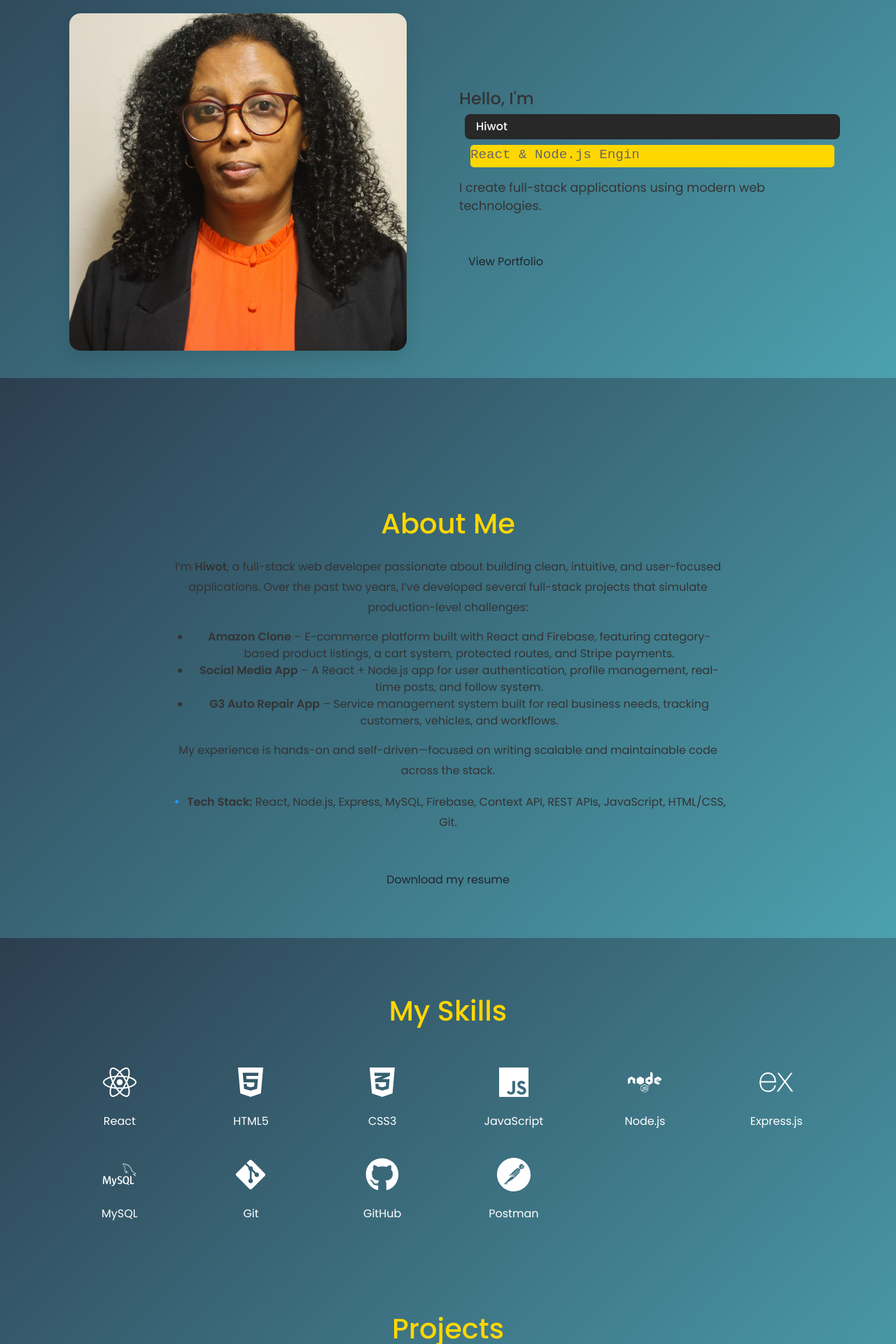
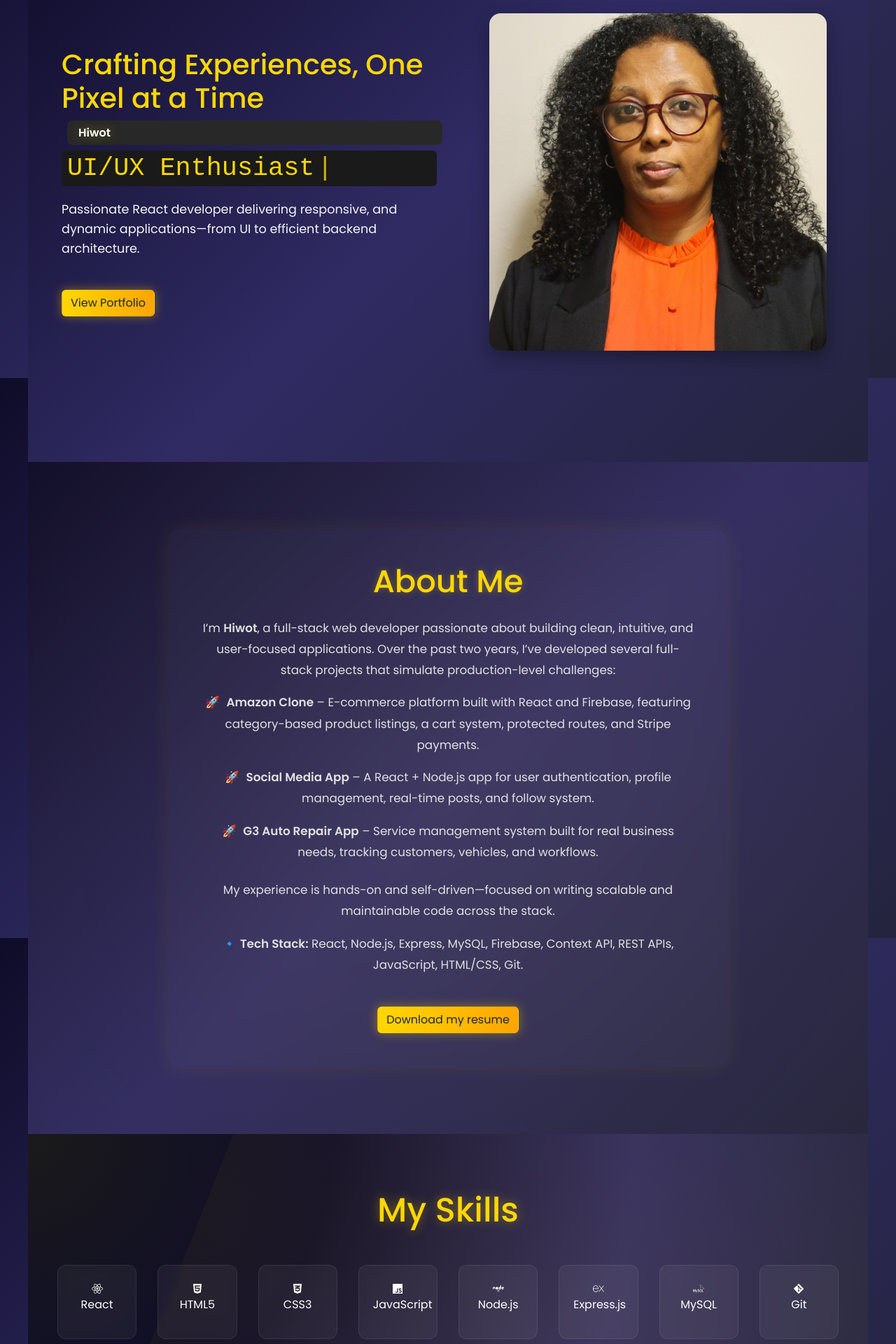
Before and after one commit to HiwTech/portfolio-react, a React (Vite) app: page / in a window 1280 px wide. Shown: the part 260-2180 px from the top of the page at 70% size. Built offline with nearby package versions, Linux system fonts and the light colour scheme.

Commit message:
change look and feel

```diff
--- a/src/App.jsx
+++ b/src/App.jsx
@@ -12,6 +12,8 @@ import HomePage from "./Components/Intro/HomePage";
 
 
 function App() {
+
+
   return (
     <div>
       <Navbar />
--- a/src/Components/About/About.css
+++ b/src/Components/About/About.css
@@ -1,79 +1,120 @@
 .about-section {
-  padding: 4rem 2rem;
-  /* background-color: #ffffff; */
-  color: #333;
+  padding: 6rem 2rem;
+  background: linear-gradient(135deg, #0f0c29, #302b63, #24243e);
+  color: #f5f5f5;
   display: flex;
   justify-content: center;
+  position: relative;
+  overflow: hidden;
+
+}
+
+
+/* glowing floating particles background */
+.about-section::before {
+  content: "";
+  position: absolute;
+  top: -50%;
+  left: -50%;
+  width: 200%;
+  height: 200%;
+  background: radial-gradient(circle, rgba(255, 215, 0, 0.05) 0%, transparent 70%);
+  animation: rotateBackground 40s linear infinite;
+  z-index: 0;
+}
+
+@keyframes rotateBackground {
+  from { transform: rotate(0deg); }
+  to { transform: rotate(360deg); }
 }
 
 .about-content {
   max-width: 800px;
   width: 100%;
   text-align: center;
+  position: relative;
+
+  background: rgba(255, 255, 255, 0.03);
+  backdrop-filter: blur(6px);
+  padding: 3rem;
+  border-radius: 1rem;
+  box-shadow: 0 0 30px rgba(255, 215, 0, 0.08);
 }
 
 .about-content h2 {
-  font-size: 2.5rem;
+  font-size: 2.8rem;
   margin-bottom: 1.5rem;
   color: #FFD700;
+  text-shadow: 0 0 10px rgba(255, 215, 0, 0.3);
 }
 
-.about-content p {
-  font-size: 1rem;
+.about-content p,
+.about-content li {
+  font-size: 1.05rem;
   line-height: 1.8;
   margin-bottom: 1rem;
+  color: #e0e0e0;
+}
+
+.about-content ul {
+  list-style: none;
+  padding-left: 0;
+  margin-bottom: 1.5rem;
+}
+
+.about-content li::before {
+  content: "🚀 ";
+  margin-right: 5px;
 }
 
 .tech-stack {
   margin-top: 1.5rem;
   font-weight: 500;
+  color: #FFD700;
 }
 
 .btn {
   display: inline-block;
-  margin-top: 2rem;
-  padding: 0.75rem 1rem;
-  background-color: #FFD700;
-  color: white;
+  margin-top: 1.8rem;
+  padding: 0.75rem 2rem;
+  background: linear-gradient(90deg, #FFD700, #FFA500);
+  color: #1a1a1a;
   border: none;
   border-radius: 2rem;
   font-weight: bold;
   cursor: pointer;
-  transition: background-color 0.3s ease;
   text-decoration: none;
+  transition: box-shadow 0.4s ease, transform 0.3s ease;
+  box-shadow: 0 0 15px rgba(255, 215, 0, 0.4);
 }
 
 .btn:hover {
-  background-color: #e6c200;
+  transform: scale(1.05);
+  box-shadow: 0 0 25px rgba(255, 215, 0, 0.8);
 }
 
 /* Responsive */
 @media screen and (max-width: 768px) {
   .about-content {
-    padding: 0 1rem;
+    padding: 2rem 1rem;
+
   }
 
   .about-content h2 {
-    font-size: 2rem;
+    font-size: 2.2rem;
   }
 
-  .about-content p {
+  .about-content p,
+  .about-content li {
     font-size: 1rem;
   }
 }
 
-@media screen and (max-width: 480px) {
-  .about-content {
-    padding-top: 100px;
-       text-align: center;
+@media screen and (max-width: 768px) {
+  .about-section {
+    flex-direction: column;
+    padding-top: 2rem;
+    margin-top: 3rem;
 
   }
-
-  .about-content h2 {
-    font-size: 2rem;
-  }
-
-  .about-content p {
-    font-size: 1rem;
-  }
 }
--- a/src/Components/About/About.jsx
+++ b/src/Components/About/About.jsx
@@ -39,7 +39,7 @@ function About() {
           Firebase, Context API, REST APIs, JavaScript, HTML/CSS, Git.
         </p>
         <a
-          href="/UpdatedResume6.17.2025.pdf"
+          href="/Updated Resume6.202025.pdf"
           rel="noopener noreferrer"
           download="HiwotResume.pdf"
           className="btn"
--- a/src/Components/Intro/HomePage.jsx
+++ b/src/Components/Intro/HomePage.jsx
@@ -97,7 +97,7 @@ const HomePage = () => {
       </WelcomeBanner>
 
       {/* Featured Project Section */}
-      {/* <FeaturedSection>
+    /   <FeaturedSection>
         <h2 style={{ textAlign: "center", marginBottom: "2rem" }}>
           Featured Project
         </h2>
@@ -114,7 +114,7 @@ const HomePage = () => {
             View Details
           </ViewDetailsButton>
         </ProjectCard>
-      </FeaturedSection> */}
+      </FeaturedSection>
         </PageContainer>
   );
 };
--- a/src/Components/Intro/Intro.css
+++ b/src/Components/Intro/Intro.css
@@ -2,12 +2,13 @@
   display: flex;
   justify-content: space-between;
   align-items: center;
+  height: 100vh;
   padding: 4rem 2rem;
-  height: 100vh;
-  /* background: #eceaea; */
-  color: #333;
 
+  background: linear-gradient(135deg, #0f0c29, #302b63, #24243e);
+  color: #f5f5f5;
   gap: 2rem;
+
 }
 
 .intro-left {
@@ -15,52 +16,66 @@
   padding: 1rem;
 }
 
-.intro-left h2 {
-  font-size: 1.5rem;
+.greeting {
+  font-size: 2.5rem;
+  color: #FFD700;
   margin-bottom: 0.5rem;
 }
 
 .name {
-  font-size: 3.5rem;
-  color: #FFD700;
+  font-size: 9.8rem;
   margin: 0;
+  color: #fff;
+  font-weight: bold;
+  text-shadow: 0 0 15px rgba(255, 215, 0, 0.4);
 }
 
 .animated-text {
-  font-size: 1.2rem;
-  height: 2rem;
+  font-size: 2.3rem;
+  font-family: monospace;
   margin-top: 0.5rem;
-  margin-left: 1rem;
-  color: #666;
-  font-family: monospace;
-  line-height: 1.5;
-  /* width: 500px; */
-  background-color:  #FFD700;
-  border-radius: 5px;
+  color: #FFD700;
+  background-color: #1a1a1a;
+  border-radius: 6px;
+  padding: 0.2rem 0.5rem;
+  position: relative;
+}
+
+.animated-text::after {
+  content: '|';
+  animation: blink 0.8s infinite;
+  margin-left: 4px;
+}
+
+@keyframes blink {
+  0%, 100% { opacity: 1; }
+  50% { opacity: 0; }
 }
 
 .description {
-  margin-top: 1rem;
+  margin-top: 1.2rem;
   font-size: 1.1rem;
   max-width: 500px;
+  line-height: 1.6;
 }
 
-.btn a{
+.btn {
   display: inline-block;
-  margin-top: -1rem;
+  margin-top: 1.5rem;
   padding: 0.75rem 2rem;
-  background-color: #FFD700;
-  color: white;
+  background: linear-gradient(90deg, #FFD700, #FFA500);
+  color: #1a1a1a;
   border: none;
   border-radius: 2rem;
   font-weight: bold;
   cursor: pointer;
-  transition: background-color 0.3s ease;
   text-decoration: none;
+  transition: box-shadow 0.4s ease;
+  box-shadow: 0 0 12px rgba(255, 215, 0, 0.5);
 }
 
 .btn:hover {
-  background-color: #e6c200;
+  box-shadow: 0 0 18px rgba(255, 215, 0, 0.9);
 }
 
 .intro-right {
@@ -73,9 +88,9 @@
 .profile-img {
   max-width: 90%;
   max-height: 80vh;
+  object-fit: cover;
   border-radius: 1rem;
-  object-fit: cover;
-  box-shadow: 0 8px 24px rgba(0, 0, 0, 0.1);
+  box-shadow: 0 10px 24px rgba(0, 0, 0, 0.3);
 }
 
 /* Responsive */
@@ -89,9 +104,32 @@
   .intro-right {
     margin-top: 2rem;
   }
+}
+@media (max-width: 750px) {
+  .intro-section {
+    margin-bottom: 21.5rem;
+   display: flex;
+    flex-direction: column;
+    align-items: center;
+  }
+
+
+
+  .name {
+    font-size: 3.5rem;
+  }
 
   .animated-text {
-    height: auto;
+    font-size: 1.8rem;
+  }
 
+  .description {
+    font-size: 1rem;
+    max-width: 100%;
+  }
+
+  .btn {
+    padding: 0.5rem 1.5rem;
+    font-size: 0.9rem;
   }
 }
--- a/src/Components/Intro/Intro.jsx
+++ b/src/Components/Intro/Intro.jsx
@@ -1,16 +1,19 @@
 import React, { useEffect, useState } from "react";
 import "./Intro.css";
 import PortfolioImg from "../../assets/img/portfolio/hiwot.jpeg";
+import HomePage from "./HomePage";
 
 const titles = [
-  "Full Stack Developer",
-  "React & Node.js Engineer",
-  "MySQL & API Specialist",
+  "React Developer",
+  "UI/UX Enthusiast",
+  "Full-Stack Explorer",
+  "Application Developer",
 ];
 
 function Intro() {
   const [index, setIndex] = useState(0);
   const [displayedText, setDisplayedText] = useState("");
+
   useEffect(() => {
     let charIndex = 0;
     const currentTitle = titles[index];
@@ -30,31 +33,25 @@ function Intro() {
     };
 
     type();
-
     return () => clearTimeout(typingTimeout);
   }, [index]);
 
-
   return (
     <section className="intro-section" id="intro">
-      <div className="intro-right">
-        <img
-          src={PortfolioImg}
-
-          alt="Hiwot"
-          className="profile-img"
-        />
-      </div>
       <div className="intro-left">
-        <h2>Hello, I'm</h2>
+        <h2 className="greeting">Crafting Experiences, One Pixel at a Time</h2>
         <h1 className="name">Hiwot</h1>
         <h3 className="animated-text">{displayedText}</h3>
         <p className="description">
-          I create full-stack applications using modern web technologies.
+          Passionate React developer delivering responsive, and dynamic
+          applications—from UI to efficient backend architecture.
         </p>
         <a href="#works" className="btn">
           View Portfolio
         </a>
+      </div>
+      <div className="intro-right">
+        <img src={PortfolioImg} alt="Hiwot" className="profile-img" />
       </div>
     </section>
   );
--- a/src/Components/Portfolio/Portfolio.css
+++ b/src/Components/Portfolio/Portfolio.css
@@ -1,107 +1,111 @@
 #works {
-  margin: 0 auto ;
-  min-height: calc(100vh - 4rem);
-  width: 100vw;
-  max-width: 60rem;
-  display: flex;
-  flex-direction: column;
-  align-items: center;
+  position: relative;
+  z-index: 1;
+  margin: 0 auto;
+  min-height: 100vh;
+  max-width: 70rem;
+  padding: 4rem 1rem;
+  background: radial-gradient(circle at top, #0f0c29, #302b63, #24243e);
+  color: white;
   text-align: center;
-  padding: 2rem 1rem;
+  overflow: hidden;
 }
 
 #works h2 {
-  font-size: 2.5rem;
-  margin-bottom: 2rem;
+  font-size: 3rem;
   color: #FFD700;
+  margin-bottom: 3rem;
+  text-shadow: 0 0 10px rgba(255, 215, 0, 0.3);
 }
 
 .worksImgs {
   display: flex;
   flex-wrap: wrap;
   justify-content: center;
-  align-items: center;
-  gap: 1.5rem;
-  width: 100%;
-  max-width: 65rem;
-
+  gap: 2rem;
 }
 
 .imageContainer {
   position: relative;
-  width: 30%;
-  min-width: 10rem;
+  width: 29%;
+  min-width: 250px;
   height: 300px;
+  border-radius: 15px;
   overflow: hidden;
-  border-radius: 10px;
-  box-shadow: 0 4px 12px rgba(0, 0, 0, 0.15);
-  transition: transform 0.3s ease;
+  box-shadow: 0 0 12px rgba(255, 215, 0, 0.1);
+  transition: transform 0.4s ease, box-shadow 0.3s ease;
+  background: rgba(255, 255, 255, 0.03);
+  backdrop-filter: blur(4px);
+}
 
+.imageContainer:hover {
+  transform: scale(1.05);
+  box-shadow: 0 0 22px rgba(255, 215, 0, 0.4);
 }
 
 .worksImg {
   width: 100%;
   height: 100%;
   object-fit: cover;
-  transition: transform 0.4s ease;
+  transition: transform 0.5s ease;
+  filter: brightness(0.85);
 }
 
 .imageContainer:hover .worksImg {
-  transform: scale(1.08);
+  transform: scale(1.1);
+  filter: brightness(1);
 }
 
 .overlay {
   position: absolute;
   inset: 0;
-  background: rgba(255, 255, 255, 0.98);
-  color: #333;
+  background: linear-gradient(to bottom right, rgba(255, 255, 255, 0.98), rgba(255, 215, 0, 0.1));
+  color: #111;
   opacity: 0;
-  transition: opacity 0.4s ease;
   display: flex;
-  align-items: center;
+  flex-direction: column;
   justify-content: center;
   padding: 1rem;
+  transition: opacity 0.5s ease;
+  border-radius: 15px;
+  border: 2px solid #FFD700;
   text-align: center;
-  border: 2px solid #FFD700;
 }
 
 .imageContainer:hover .overlay {
   opacity: 1;
 }
 
-.overlayContent {
-  display: flex;
-  flex-direction: column;
-  gap: 0.5rem;
+.overlayContent h3 {
+  font-size: 1.3rem;
+  font-weight: 700;
+  margin-bottom: 0.5rem;
+  color: #B8860B;
 }
 
-.overlay h3 {
-  font-size: 1.2rem;
-  color: #222;
+.overlayContent p {
+  font-size: 0.85rem;
+  color: #444;
+  margin-bottom: 0.5rem;
 }
 
-.overlay p {
-  font-size: 0.65rem;
-  color: #667;
+.overlayContent a {
+  font-weight: 600;
+  color: #B22222;
+  text-decoration: none;
+  transition: color 0.3s ease;
 }
 
-.overlay a {
-  color: #B22222;
-  font-weight: 600;
-  text-decoration: none;
-  margin-top: 0.5rem;
-}
-
-.overlay a:hover {
+.overlayContent a:hover {
   text-decoration: underline;
+  color: #ff6347;
 }
 
 .linkIcon {
-  margin-left: 0.3rem;
+  margin-left: 0.4rem;
   vertical-align: middle;
 }
 
-/* Responsive */
 @media (max-width: 1106px) {
   .imageContainer {
     width: 45%;
--- a/src/Components/Portfolio/Portfolio.jsx
+++ b/src/Components/Portfolio/Portfolio.jsx
@@ -56,7 +56,7 @@ function Portfolio() {
       <div className="worksImgs">
         {projects.map(
           ({ name, image, link, description, GitHubLink }, index) => (
-            <div className="imageContainer" key={index} data-aos="fade-up">
+            <div className="imageContainer" data-aos="zoom-in-up" key={index}>
               <img src={image} alt={name} className="worksImg" loading="lazy" />
               <div className="overlay">
                 <div className="overlayContent">
--- a/src/Components/Skills/Skills.css
+++ b/src/Components/Skills/Skills.css
@@ -1,55 +1,62 @@
 .skills-section {
-  /* background: linear-gradient(135deg, #0f0c29, #302b63, #24243e); */
-  color:white;
   padding: 80px 20px;
   text-align: center;
-  width: auto;
-}.skills-section h2{
-  color: #FFD700;
-}
-
-
-.container {
-  max-width: 1200px;
-  margin: 0 auto;
+  background: radial-gradient(circle at top left, #1a1a1a, #0f0c29, #302b63, #24243e);
+  color: white;
+  overflow: hidden;
+  position: relative;
 }
 
 .section-title {
-  font-size: 2.5rem;
-  margin-bottom: 40px;
+  font-size: 3rem;
+  margin-bottom: 50px;
+  color: #FFD700;
+  position: relative;
+  z-index: 1;
+  text-shadow: 0 0 15px rgba(255, 215, 0, 0.4);
+}
+
+/* Glowing ring animation behind section */
+.skills-section::before {
+  content: "";
+  position: absolute;
+  top: -40%;
+  left: -40%;
+  width: 200%;
+  height: 200%;
+  background: radial-gradient(circle, rgba(255, 215, 0, 0.08) 0%, transparent 70%);
+  animation: rotateGlow 20s linear infinite;
+  z-index: 0;
+}
+
+@keyframes rotateGlow {
+  0% {
+    transform: rotate(0deg);
+  }
+  100% {
+    transform: rotate(360deg);
+  }
 }
 
 .skills-grid {
-  /* display: grid;
-  grid-template-columns: repeat(auto-fit, minmax(120px, 1fr));
-  gap: 20px;
-  justify-items: center; */
-
-
-    display: grid;
-    grid-template-columns: repeat(6, 1fr);
-    grid-template-rows: repeat(2, auto);
-    gap: 10px;
-  }
-
-
+  display: grid;
+  grid-template-columns: repeat(auto-fit, minmax(100px, 1fr));
+  gap: 30px;
+  position: relative;
+  z-index: 1;
+}
 
 .skill-card {
-  display: flex;
-  flex-direction: column;
-  align-items: center;
-  transition: transform 0.3s ease;
+  background: rgba(255, 255, 255, 0.05);
+  backdrop-filter: blur(6px);
+  border: 1px solid rgba(255, 255, 255, 0.08);
+  border-radius: 12px;
+  padding: 20px;
+  transition: transform 0.3s ease, box-shadow 0.4s ease;
+  text-align: center;
 }
 
 .skill-card:hover {
-  transform: scale(1.1);
-}
-
-.skill-icon {
-  font-size: 3rem;
-  margin-bottom: 10px;
-}
-
-.skill-name {
-  font-size: 1rem;
-}
+  transform: scale(1.12);
+  box-shadow: 0 0 25px rgba(255,255, 255, 0.2), 0 0 50px rgba(255, 215, 0, 0.3);
+  cursor: pointer;}
--- a/src/index.css
+++ b/src/index.css
@@ -6,8 +6,10 @@ padding: 0;
 body{
   height: 100vh;
   /* background: white; */
-  background: linear-gradient(135deg, #2C3E50 0%, #4CA1AF 100%);
+  /* background: linear-gradient(135deg, #2C3E50 0%, #4CA1AF 100%); */
+  background: linear-gradient(135deg, #0f0c29, #302b63, #24243e);
 
+    transition: background-color 0.5s ease, color 0.5s ease;
 
 
 
```
Also changed, not shown: src/Components/Contact/Contact.css (+18 -4 lines), src/Components/NavBar/NavBar.css (+6 -2 lines), 2 other files (tests, documents, lock files or other folders).
